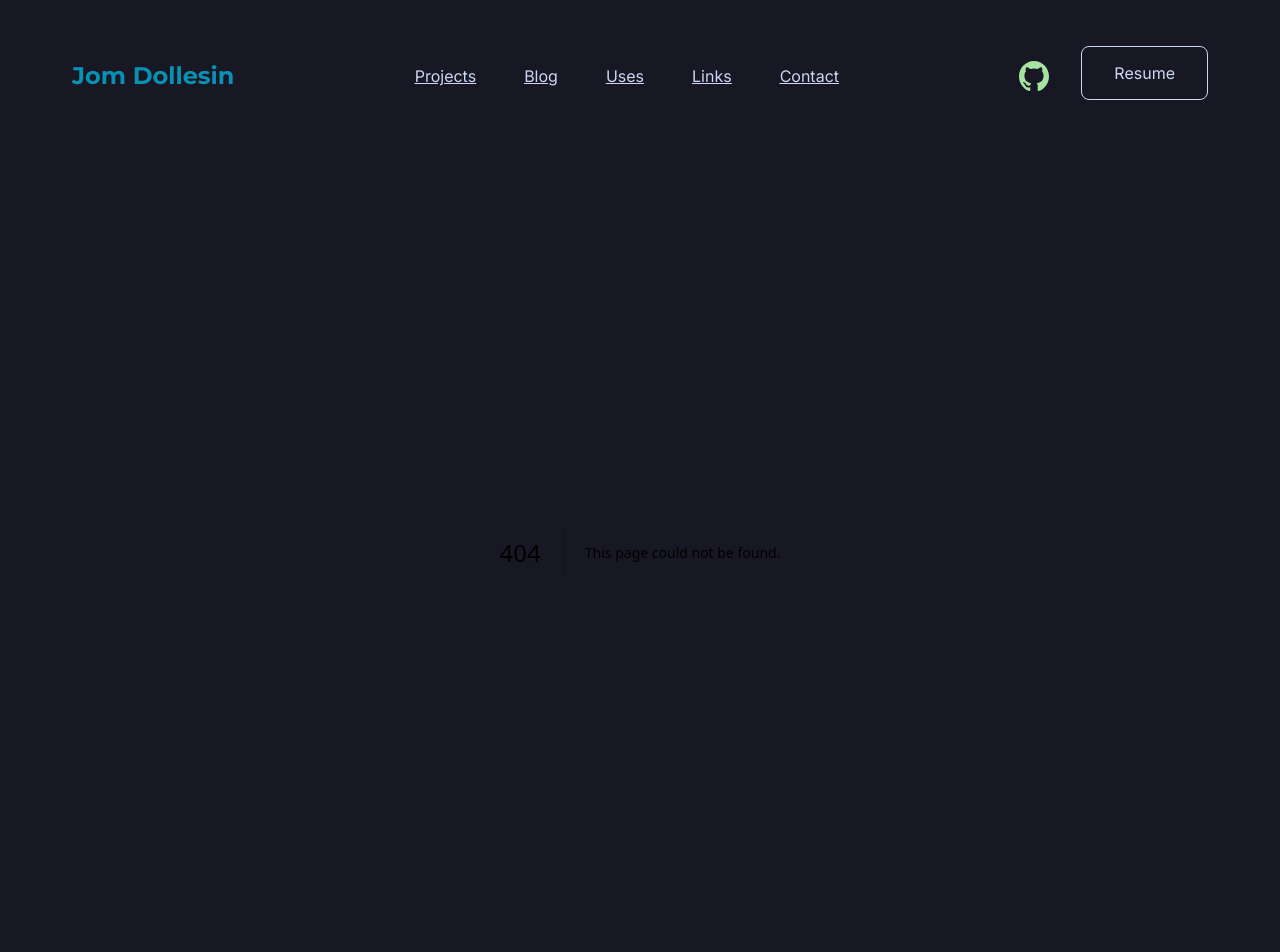
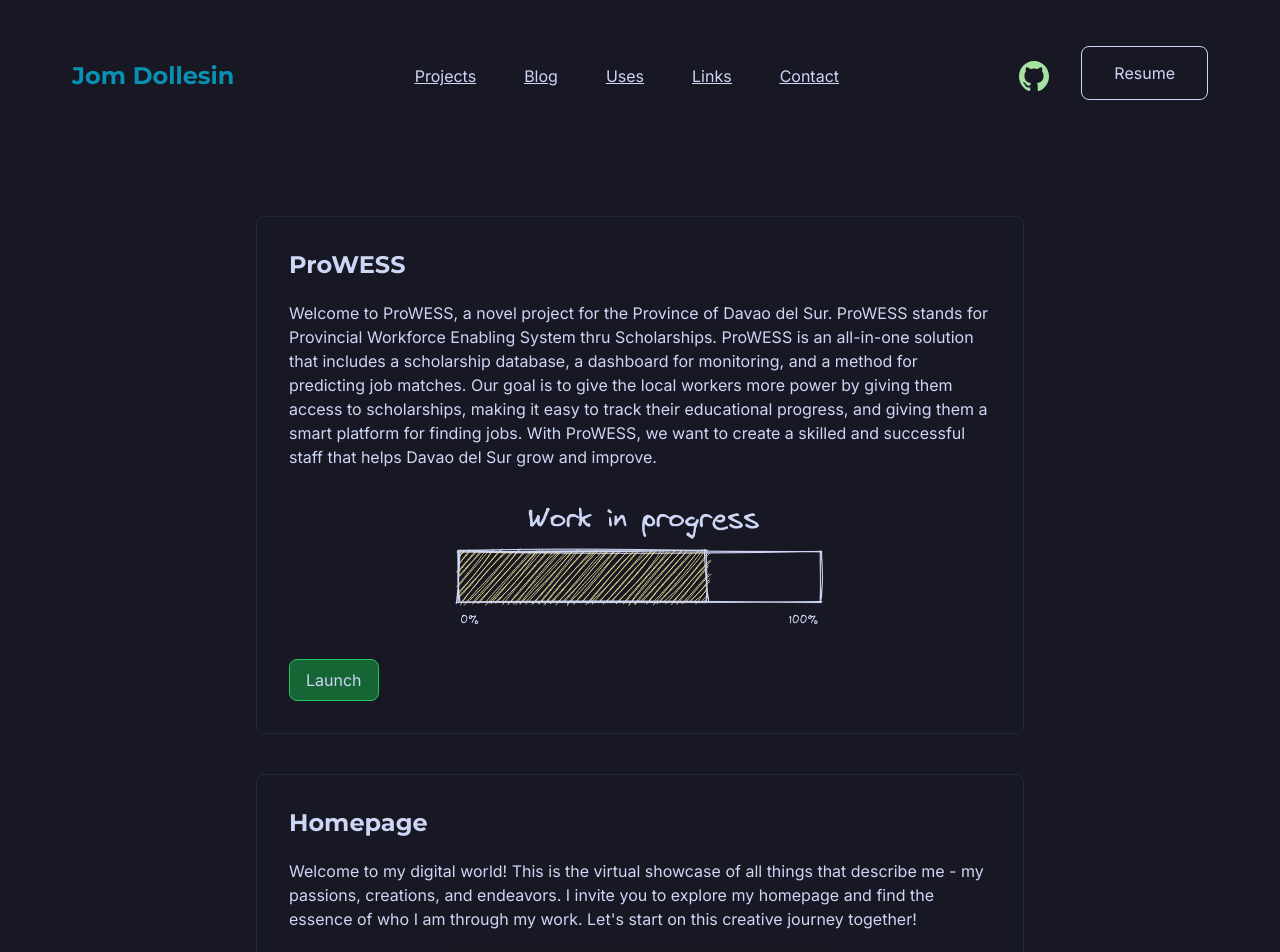
Before and after one commit to codewithjom/homepage, a Next.js app: page /projects in a window 1280 px wide. Before the commit this address had no page. Shown: the top 952 px of the page. Built offline with nearby package versions, Linux system fonts and the light colour scheme.

Commit message:
feat: added a project page.

```diff
--- a/app/components/Navbar.tsx
+++ b/app/components/Navbar.tsx
@@ -48,7 +48,7 @@ export default function NavBar() {
             >
               <ul className='h-screen md:h-auto text-[#CDD6F4] items-center justify-center md:flex text-2xl lg:text-base'>
                 <li className='py-2 px-6 text-center underline md:hover:text-[#FAB387] md:hover:bg-transparent'>
-                  <Link href='#projects' onClick={() => setNavbar(!navbar)}>
+                  <Link href='/projects' onClick={() => setNavbar(!navbar)}>
                     Projects
                   </Link>
                 </li>
--- /dev/null
+++ b/app/projects/data/projects.ts
@@ -0,0 +1,18 @@
+export default [
+  {
+    id: '2',
+    title: 'ProWESS',
+    description:
+      'Welcome to ProWESS, a novel project for the Province of Davao del Sur. ProWESS stands for Provincial Workforce Enabling System thru Scholarships. ProWESS is an all-in-one solution that includes a scholarship database, a dashboard for monitoring, and a method for predicting job matches. Our goal is to give the local workers more power by giving them access to scholarships, making it easy to track their educational progress, and giving them a smart platform for finding jobs. With ProWESS, we want to create a skilled and successful staff that helps Davao del Sur grow and improve.',
+    imgURL: '/wip.png',
+    link: '#'
+  },
+  {
+    id: '1',
+    title: 'Homepage',
+    description:
+      "Welcome to my digital world! This is the virtual showcase of all things that describe me - my passions, creations, and endeavors. I invite you to explore my homepage and find the essence of who I am through my work. Let's start on this creative journey together!",
+    imgURL: '/homepage.png',
+    link: 'https://homepage-cwd.vercel.app/'
+  }
+]
--- /dev/null
+++ b/app/projects/page.tsx
@@ -0,0 +1,33 @@
+import projects from './data/projects'
+import Image from 'next/image'
+import { Montserrat } from 'next/font/google'
+import Link from 'next/link'
+import Footer from '../components/Footer'
+
+const montserrat = Montserrat({ subsets: ['latin'] })
+
+export default function Projects() {
+  return (
+    <div className='mx-5 text-[#CDD6F4]'>
+      <div className='mt-16 lg:max-w-3xl lg:mx-auto'>
+        {projects.map(data => (
+          <div className='border border-gray-800 rounded-lg p-4 mb-10 lg:p-8'>
+            <h1 className={`font-bold text-2xl ${montserrat.className}`}>{data.title}</h1>
+            <div className='mt-5'>
+              <p>{data.description}</p>
+            </div>
+            <div className='mt-10 flex justify-center items-center lg:scale-125'>
+              <Image src={data.imgURL} alt='' width={300} height={300} />
+            </div>
+            <div className='mt-10'>
+              <Link href={data.link}>
+                <button className='border border-green-500 bg-green-800 px-4 py-2 rounded-lg'>Launch</button>
+              </Link>
+            </div>
+          </div>
+        ))}
+      </div>
+      <Footer />
+    </div>
+  )
+}
```
Also changed, not shown: public/homepage.png (added), public/wip.png (added).
